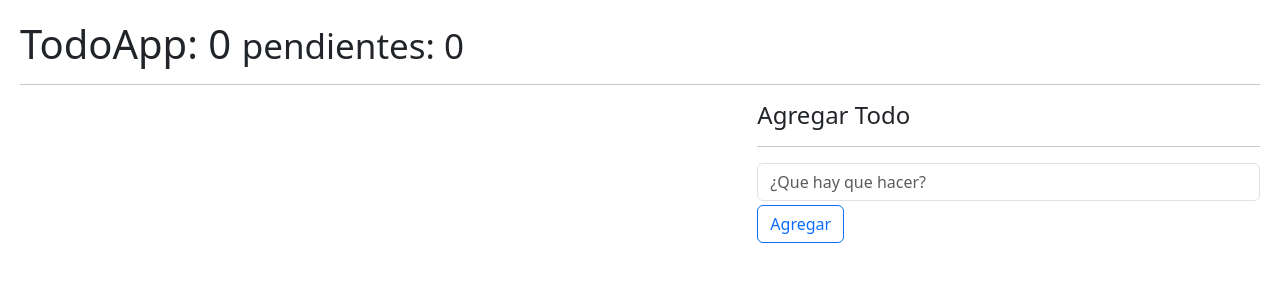
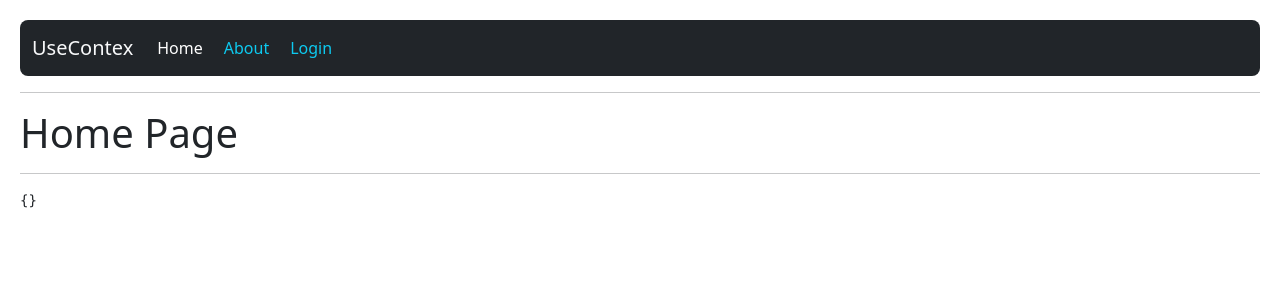
Before and after one commit to Azcoalt/hooks-react, a React (Vite) app: page / in a window 1280 px wide. Shown: the top 300 px of the page. Built offline with nearby package versions, Linux system fonts and the light colour scheme.

Commit message:
useContext

```diff
--- a/package.json
+++ b/package.json
@@ -11,7 +11,9 @@
   },
   "dependencies": {
     "react": "^18.2.0",
-    "react-dom": "^18.2.0"
+    "react-dom": "^18.2.0",
+    "react-router": "^6.21.1",
+    "react-router-dom": "^6.21.1"
   },
   "devDependencies": {
     "@types/react": "^18.2.14",
--- /dev/null
+++ b/src/09-UseCoontex/AboutPage.jsx
@@ -0,0 +1,5 @@
+export const AboutPage = () => {
+  return (
+    <div>AboutPage</div>
+  )
+}
--- /dev/null
+++ b/src/09-UseCoontex/HomePage.jsx
@@ -0,0 +1,16 @@
+import { useContext } from "react"
+import { UserContext } from "./context/UserContext"
+
+export const HomePage = () => {
+
+    const {User} = useContext(UserContext);
+  return (
+    <>
+        <h1>Home Page <small>{User?.name}</small></h1>
+        <hr />
+        <pre>
+            {JSON.stringify(User,null,3)}
+        </pre>
+    </>
+  )
+}
--- /dev/null
+++ b/src/09-UseCoontex/LogingPage.jsx
@@ -0,0 +1,23 @@
+import { useContext } from "react"
+import { UserContext } from "./context/UserContext"
+
+export const LogingPage = () => {
+    const {User, setUser} = useContext(UserContext);
+  return (
+    <>
+        <h1>Login</h1>
+        <hr />
+
+        <pre>
+            {JSON.stringify(User,null,3)}
+        </pre>
+
+        <button
+            className="btn btn-primary"
+            onClick={ () => setUser({id:1234, name:"Fernando", email:"fernando@gmail.com"})}
+        >
+            Establecer Usuario
+        </button>
+    </>
+  )
+}
--- /dev/null
+++ b/src/09-UseCoontex/MainApp.jsx
@@ -0,0 +1,23 @@
+import {Routes, Route, Navigate} from 'react-router-dom'
+import { HomePage } from './HomePage'
+import { AboutPage } from './AboutPage'
+import { LogingPage } from './LogingPage'
+import { Navbar } from './Navbar'
+import { UseProvider } from './context/UseProvider'
+
+export const MainApp = () => {
+  return (
+    <UseProvider>
+        <Navbar/>
+        <hr/>
+
+        <Routes>
+            <Route path="/" element={<HomePage/>}/>
+            <Route path="about" element={<AboutPage/>}/>
+            <Route path="login" element={<LogingPage/>}/>
+
+            <Route path="/*" element={<Navigate to="/about"/>}/>
+        </Routes>
+    </UseProvider>
+  )
+}
--- /dev/null
+++ b/src/09-UseCoontex/Navbar.jsx
@@ -0,0 +1,33 @@
+import { Link, NavLink} from "react-router-dom"
+
+export const Navbar = () => {
+  return (
+    <nav className="navbar navbar-expand-lg navar-dark bg-dark rounded-3">
+        <div className="container-fluid">
+            <Link className="navbar-brand text-light" to="/">UseContex</Link>
+            <div className="collapse navbar-collapse" id="navbarNav">
+                <ul className="navbar-nav">
+                    <NavLink
+                        className={({isActive}) => `nav-link text-info ${isActive ? 'active text-white':''}`}
+                        to="/"
+                    >
+                        Home
+                    </NavLink>
+                    <NavLink
+                        className={({isActive}) => `nav-link text-info ${isActive ? 'active text-white':''}`}
+                        to="/about"
+                    >
+                        About
+                    </NavLink>
+                    <NavLink
+                        className={({isActive}) => `nav-link text-info ${isActive ? 'active text-white':''}`}
+                        to="/login"
+                    >
+                        Login
+                    </NavLink>
+                </ul>
+            </div>
+        </div>
+    </nav>
+  )
+}
--- /dev/null
+++ b/src/09-UseCoontex/context/UseProvider.jsx
@@ -0,0 +1,17 @@
+import { useState } from "react"
+import { UserContext } from "./UserContext"
+
+// const user = {
+//     id: 1234,
+//     name:"Fernando Herrera",
+//     email:"fernandoherrera@gmail.com"
+// }
+
+export const UseProvider = ({children}) => {
+    const [User, setUser] = useState({});
+  return (
+    <UserContext.Provider value={{User,setUser}}>
+        {children}
+    </UserContext.Provider>
+  )
+}
--- /dev/null
+++ b/src/09-UseCoontex/context/UserContext.jsx
@@ -0,0 +1,3 @@
+import { createContext } from "react";
+
+export const UserContext = createContext();
--- a/src/index.css
+++ b/src/index.css
@@ -5,3 +5,7 @@ body{
 button{
     margin-right: 10px;
 }
+
+a{
+    margin-right: 5px;
+}
--- a/src/main.jsx
+++ b/src/main.jsx
@@ -1,5 +1,6 @@
 import React from 'react';
 import ReactDOM from 'react-dom/client';
+import {BrowserRouter} from 'react-router-dom';
 //import { FormWhitCostomHook } from './02-useEffect/FormWhitCostomHook';
 //import { MultipleCustomHooks } from './03-examples/MultipleCustomHooks';
 //import { CounterApp } from './01-useState/CounterApp';
@@ -7,7 +8,8 @@ import ReactDOM from 'react-dom/client';
 //import { SimpleForm } from './02-useEffect/simpleForm';
 //import { HooksApp } from './HooksApp';
 import './index.css';
-import { TodoApp } from './08-useReducer/TodoApp';
+//import { TodoApp } from './08-useReducer/TodoApp';
+import { MainApp } from './09-UseCoontex/MainApp';
 //import { FocusScreen } from './04-useRef/FocusScreen';
 //import { Layaut } from './05-useLayoutEffect/Layaut';
 //import { Memorize } from './06-memos/Memorize';
@@ -17,7 +19,9 @@ import { TodoApp } from './08-useReducer/TodoApp';
 // import './08-useReducer/intro-reducer';
 
 ReactDOM.createRoot(document.getElementById('root')).render(
-  //{<React.StrictMode>}
-    < TodoApp />
-  //{</React.StrictMode>}
+  <BrowserRouter>
+    {/* <React.StrictMode> */}
+      < MainApp />
+    {/* </React.StrictMode> */}
+  </BrowserRouter>
 )
```
Also changed, not shown: 1 other file (tests, documents, lock files or other folders).
